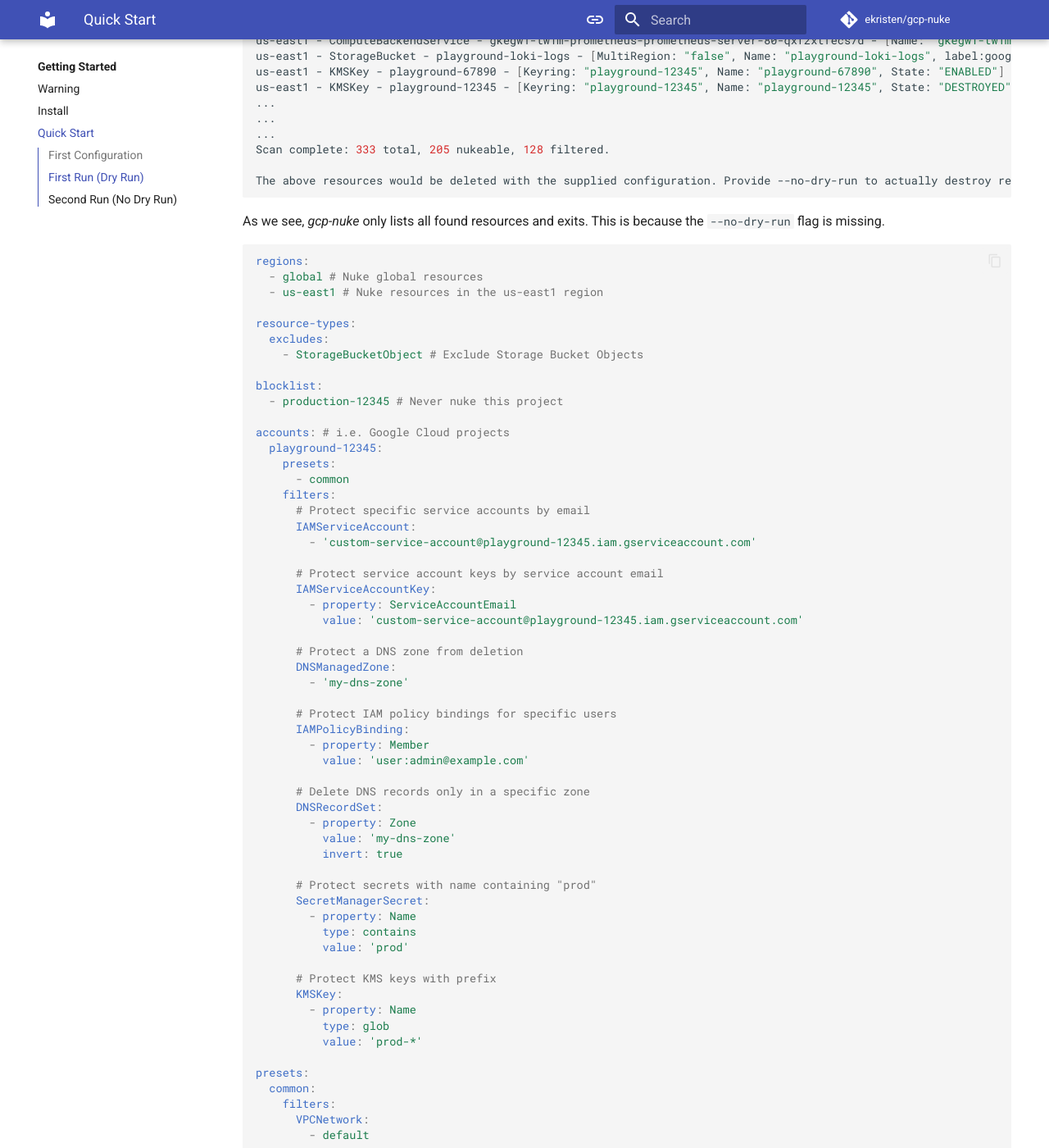
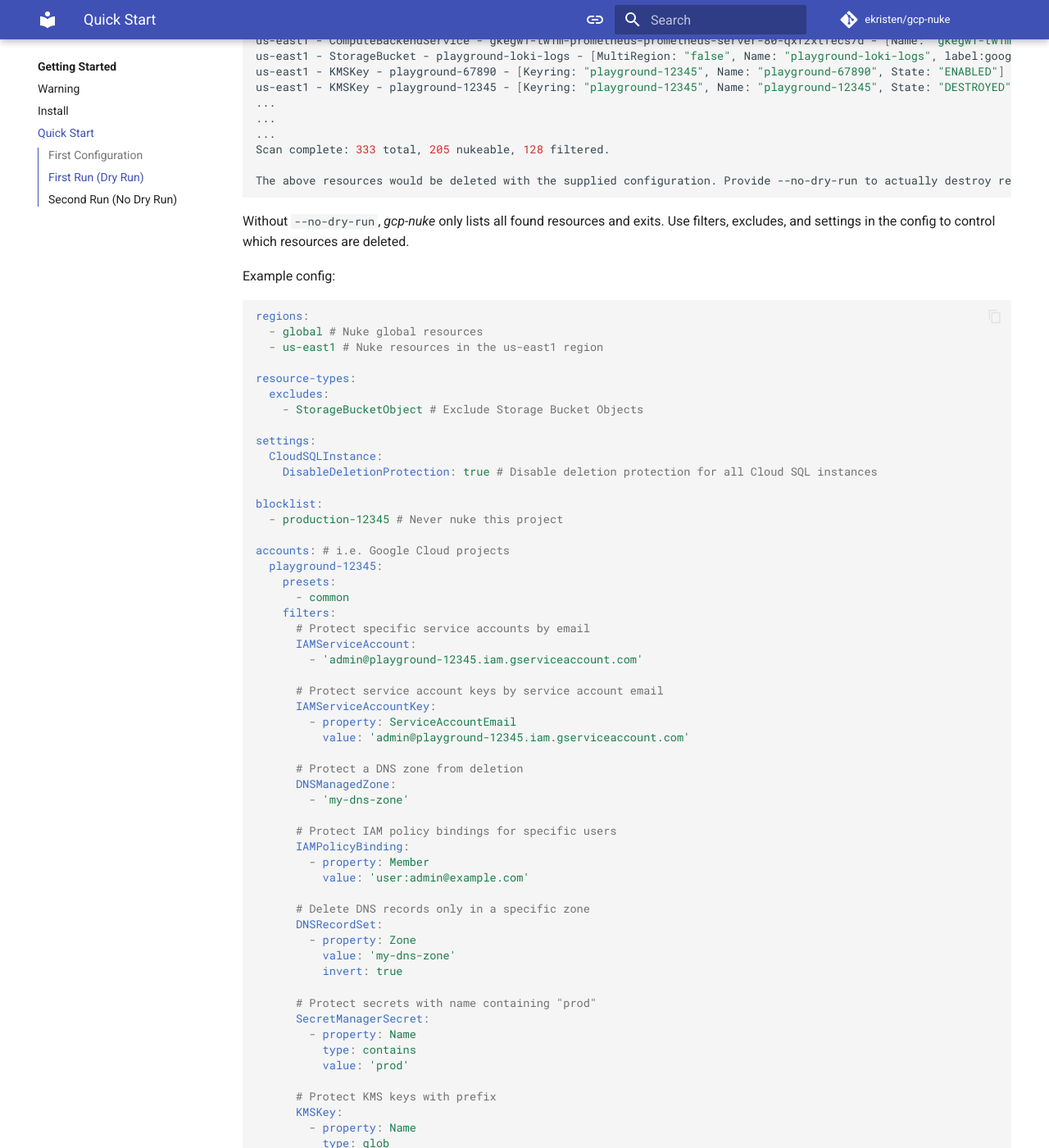
Before and after one commit to ekristen/gcp-nuke, an MkDocs documentation site: the page built from docs/quick-start.md, in a window 1280 px wide and 1400 px high, scrolled down 920 px. Shown: the whole window at 82% size. Built offline with MkDocs 1.6.1 and Material for MkDocs 9.7.7, drawn with Linux system fonts in a browser that asks for light colours; comment, search, counter and statistics services are not loaded; some of the changed text lies outside the part shown.

Commit message:
fix: remove --disable-deletion-protection flag

````diff
--- a/docs/quick-start.md
+++ b/docs/quick-start.md
@@ -6,14 +6,14 @@ First you need to create a config file for _gcp-nuke_. This is a minimal one:
 
 ```yaml
 regions:
-  - global
-  - us-east1
+  - global # Nuke global resources
+  - us-east1 # Nuke resources in the us-east1 region
 
 blocklist:
-  - production-12345
+  - production-12345 # Never nuke this project
 
-accounts:
-  playground-12345: {} # gcp-nuke-example
+accounts: # i.e. Google Cloud projects
+  playground-12345: {} # Nuke this project
 ```
 
 ## First Run (Dry Run)
@@ -49,7 +49,9 @@ Scan complete: 333 total, 205 nukeable, 128 filtered.
 The above resources would be deleted with the supplied configuration. Provide --no-dry-run to actually destroy resources.
 ```
 
-As we see, _gcp-nuke_ only lists all found resources and exits. This is because the `--no-dry-run` flag is missing.
+Without `--no-dry-run`, _gcp-nuke_ only lists all found resources and exits. Use filters, excludes, and settings in the config to control which resources are deleted.
+
+Example config:
 
 ```yaml
 regions:
@@ -59,6 +61,10 @@ regions:
 resource-types:
   excludes:
     - StorageBucketObject # Exclude Storage Bucket Objects
+
+settings:
+  CloudSQLInstance:
+    DisableDeletionProtection: true # Disable deletion protection for all Cloud SQL instances
 
 blocklist:
   - production-12345 # Never nuke this project
@@ -70,12 +76,12 @@ accounts: # i.e. Google Cloud projects
     filters:
       # Protect specific service accounts by email
       IAMServiceAccount:
-        - 'custom-service-account@playground-12345.iam.gserviceaccount.com'
+        - 'admin@playground-12345.iam.gserviceaccount.com'
 
       # Protect service account keys by service account email
       IAMServiceAccountKey:
         - property: ServiceAccountEmail
-          value: 'custom-service-account@playground-12345.iam.gserviceaccount.com'
+          value: 'admin@playground-12345.iam.gserviceaccount.com'
 
       # Protect a DNS zone from deletion
       DNSManagedZone:
````
Also changed, not shown: README.md (+4 -2 lines), docs/cli-options.md (+4 -19 lines), docs/cli-usage.md (+0 -1 lines), docs/config.md (+16 -16 lines), 8 other files.
